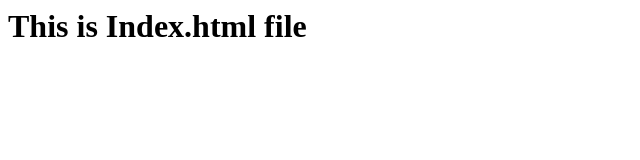
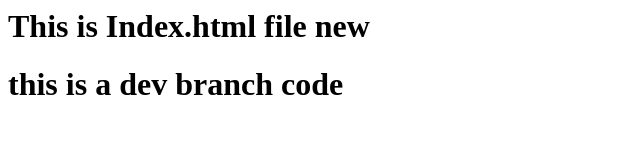
Before and after one commit to ayushidekate/github_tutorial, a plain HTML site: page index.html in a window 1280 px wide. Shown: the whole page, without its empty margins (0-640 px from the left). Drawn offline with Linux system fonts and the light colour scheme.

Commit message:
Added new line

```diff
--- a/index.html
+++ b/index.html
@@ -1 +1,2 @@
-<h1>This is Index.html file</h1>
+<h1>This is Index.html file new</h1>
+<h1>this is a dev branch code</h1>
```
